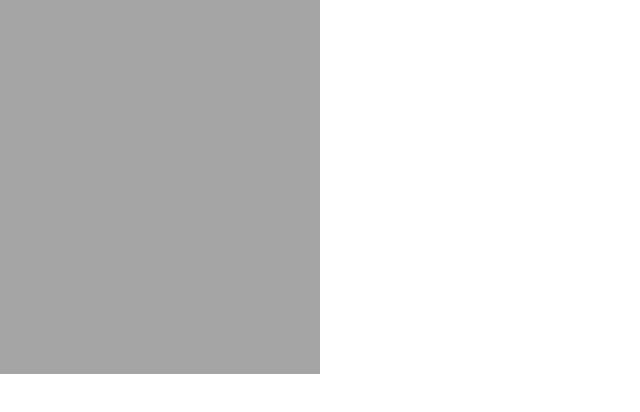
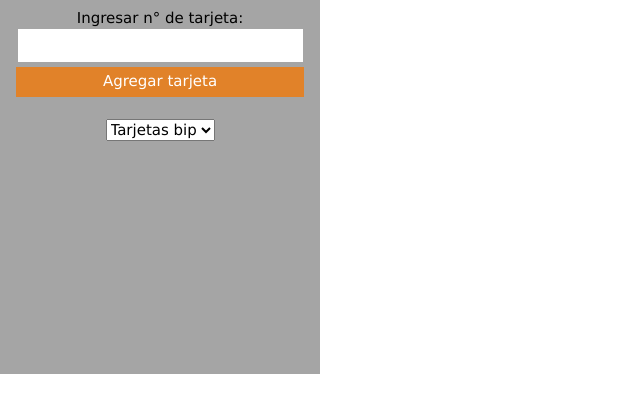
Before and after one commit to sorayasm/trans-lab, a plain HTML site: page saldo.html in a window 1280 px wide. Shown: the part 76-488 px from the top of the page, without its empty margins (0-640 px from the left). Drawn offline with nearby package versions, Linux system fonts and the light colour scheme; no server answers.

Commit message:
perfil ok

```diff
--- a/js/main.js
+++ b/js/main.js
@@ -52,10 +52,6 @@ function faq() {
 }
 
 
-
-
-
-
 //Perfil
 
 window.onload = function() {
@@ -67,7 +63,6 @@ window.onload = function() {
 function addcard() {
     bip = document.getElementById("bip").value;
     document.getElementById("bip").value = "";
-    let tarjeta = localStorage.getItem("bip");
     const cont = document.getElementById("cont");
     const newBip = document.createElement("div");
     const contenedorElemento = document.createElement("p");
@@ -78,6 +73,19 @@ function addcard() {
 }
 
 //Saldo
+
+function addcard2() {
+    bip2 = document.getElementById("bip2").value;
+    document.getElementById("bip2").value = "";
+    let tarjeta = localStorage.getItem("bip2");
+    const cont = document.getElementById("cont");
+    const newBip2 = document.createElement("div");
+    const contenedorElemento = document.createElement("p");
+    let textNewBip2 = document.createTextNode(bip2);
+    contenedorElemento.appendChild(textNewBip2);
+    newBip.appendChild(contenedorElemento);
+    cont.appendChild(newBip2);
+}
 
 fetch(`http://www.psep.cl/api/Bip.php?&numberBip=${bip}`)
     .then(response => response.json())
--- a/saldo.html
+++ b/saldo.html
@@ -32,11 +32,19 @@
                 </div>
                 <!-- Ver Saldo -->
                 <div class="w3-container" class="saldo">
-
+                    <div class="datosperfil">
+                        Ingresar n° de tarjeta: <input type="text" id="bip">
+                        <button id="card" type="submit" onclick="addcard2()">Agregar tarjeta</button>
+                        <br>
+                        <select onchange="seleccion()">
+                                <option>Tarjetas bip</option>
+                             </select>
+                    </div>
                 </div>
             </div>
         </div>
     </div>
+    </div>
 </body>
 
 </html>
```
Also changed, not shown: perfil.html (+0 -1 lines).
